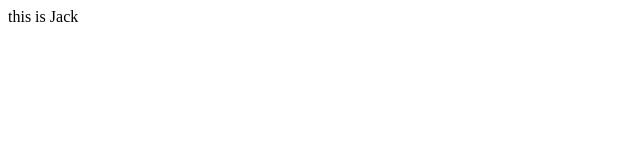
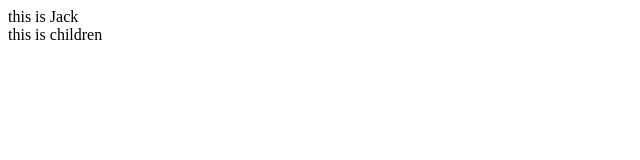
Before and after one commit to dinghr537/react-projects-all-in-1, a React (Create React App) app: page / in a window 1280 px wide. Shown: the top 160 px of the page, without its empty margins (0-640 px from the left). Built offline with nearby package versions, Linux system fonts and the light colour scheme.

Commit message:
父传子 children

```diff
--- a/src/App.js
+++ b/src/App.js
@@ -5,7 +5,12 @@ import { useRef, useState } from 'react'
 
 function Son(props) {
   console.log(props)
-  return <div>this is {props.name}</div>
+  return (
+    <div>
+      <div>this is {props.name}</div>
+      {props.children}
+    </div>
+  )
 }
 
 function App() {
@@ -15,7 +20,9 @@ function App() {
 
   return (
     <div className="App">
-      <Son name={name} />
+      <Son name={name} >
+        <span>this is children</span>
+      </Son>
     </div>
   );
 }
```
